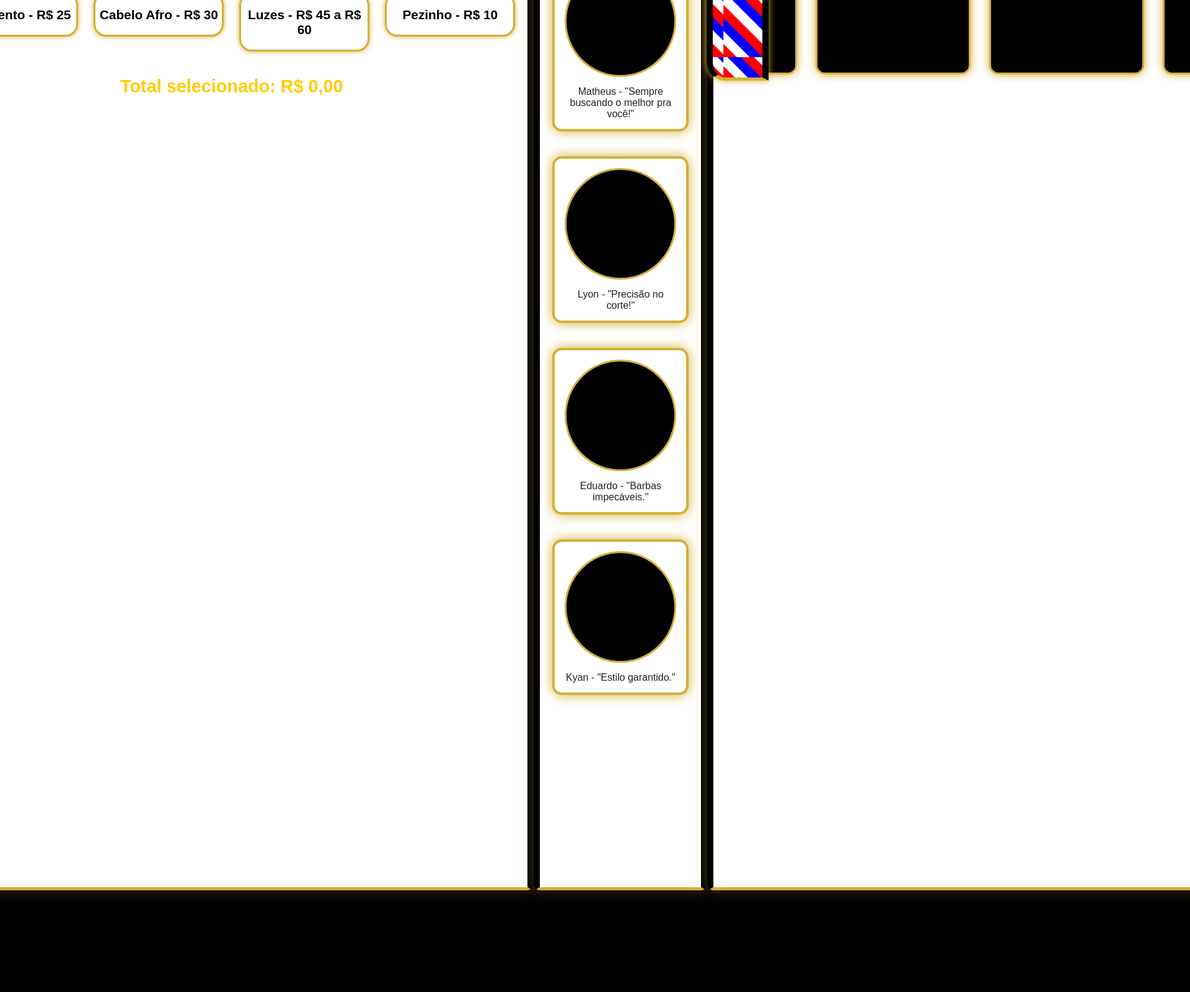
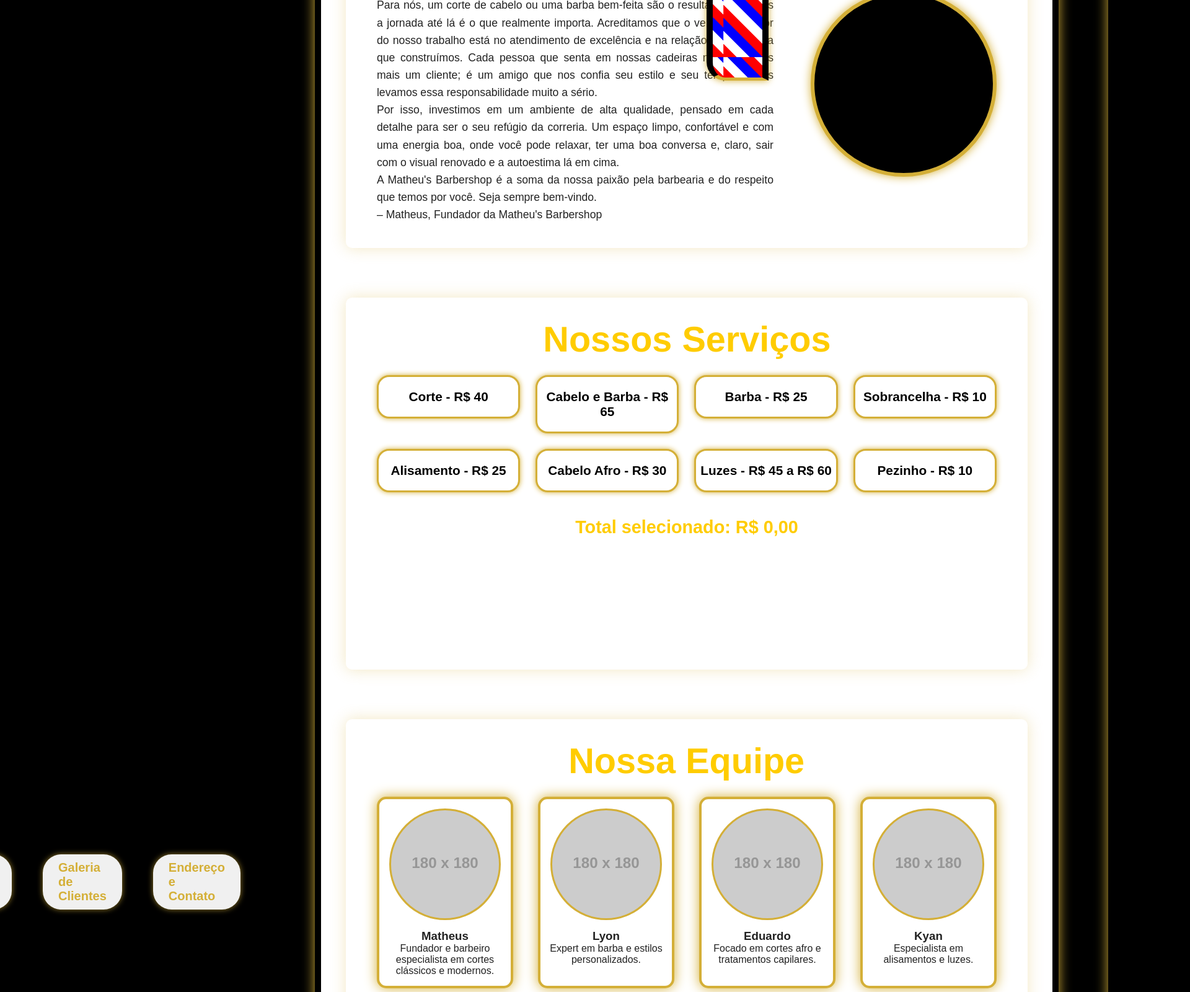
Before and after one commit to guilhermessilvasasd/matheus-barbershop, a plain HTML site: page index.html in a window 1280 px wide. Shown: the part 340-1940 px from the top of the page at 62% size, 1920 px wide, since content can reach past the window. Before the commit the page ends 1856 px from the top, so only its background shows below. Drawn offline with Linux system fonts and the light colour scheme; placeholder pictures from the web are drawn by us.

Commit message:
Update index.html

```diff
--- a/index.html
+++ b/index.html
@@ -1,49 +1,67 @@
 <!DOCTYPE html>
 <html lang="pt-BR">
+
 <head>
   <meta charset="UTF-8" />
-  <meta name="viewport" content="width=device-width, initial-scale=1.0" />
-  <title>Matheu's Barbershop</title>
+  <meta name="viewport" content="width=device-width, initial-scale=1" />
+  <title>Matheu's Barbershop - Estilo e Tradição em Mauá</title>
+  <meta name="description" content="A barbearia de referência em Mauá. Cortes, barba, e um ambiente de primeira. Agende seu horário na Matheu's Barbershop." />
   <link rel="stylesheet" href="style.css" />
-  <script defer src="script.js"></script>
+  <link rel="stylesheet" href="https://cdnjs.cloudflare.com/ajax/libs/font-awesome/6.5.2/css/all.min.css" />
 </head>
+
 <body>
+
+  <!-- Barber pole fixado no topo do cabeçalho -->
+  <div class="barber-pole"></div>
+
   <header class="container-header">
-    <div class="logo-simulado">LOGOTIPO</div>
+    <div class="logo-simulado">
+      LOGOTIPO
+    </div>
     <nav class="menu">
       <a href="#sobre">Sobre</a>
-      <a href="#servicos">Serviços</a>
-      <a href="#equipe">Equipe</a>
-      <a href="#galeria">Galeria</a>
-      <a href="#contato">Contato</a>
+      <a href="#servicos">Nossos Serviços</a>
+      <a href="#equipe">Nossa Equipe</a>
+      <a href="#galeria">Galeria de Clientes</a>
+      <a href="#contato">Endereço e Contato</a>
     </nav>
   </header>
 
-  <div class="barber-pole"></div>
+  <main>
 
-  <section class="section-padrao" id="sobre">
-    <h2 class="titulo-secao">Matheu's Barbershop</h2>
+    <!-- Seção Sobre -->
+    <section id="sobre" class="section-padrao">
+      <h2 class="titulo-secao">Sobre</h2>
       <div class="sobre-content">
         <div class="texto-sobre">
           <p>
-          Quando eu idealizei a Matheu's Barbershop, meu sonho ia muito além de apenas abrir um negócio. Eu queria criar um ponto de encontro, um lugar onde cada cliente se sentisse em casa no momento em que passasse pela porta.
+            Quando eu idealizei a Matheu's Barbershop, meu sonho ia muito além de apenas abrir um negócio.
+            Eu queria criar um ponto de encontro, um lugar onde cada cliente se sentisse em casa no momento em
+            que passasse pela porta.
           </p>
           <p>
-          Para nós, um corte de cabelo ou uma barba bem-feita são o resultado final, mas a jornada até lá é o que realmente importa. Acreditamos que o verdadeiro valor do nosso trabalho está no atendimento de excelência e na relação de confiança que construímos. Cada pessoa que senta em nossas cadeiras não é apenas mais um cliente; é um amigo que nos confia seu estilo e seu tempo. E nós levamos essa responsabilidade muito a sério.
+            Para nós, um corte de cabelo ou uma barba bem-feita são o resultado final, mas a jornada até lá é o que
+            realmente importa. Acreditamos que o verdadeiro valor do nosso trabalho está no atendimento de excelência
+            e na relação de confiança que construímos. Cada pessoa que senta em nossas cadeiras não é apenas mais um
+            cliente; é um amigo que nos confia seu estilo e seu tempo. E nós levamos essa responsabilidade muito a sério.
           </p>
           <p>
-          Por isso, investimos em um ambiente de alta qualidade, pensado em cada detalhe para ser o seu refúgio da correria. Um espaço limpo, confortável e com uma energia boa, onde você pode relaxar, ter uma boa conversa e, claro, sair com o visual renovado e a autoestima lá em cima.
+            Por isso, investimos em um ambiente de alta qualidade, pensado em cada detalhe para ser o seu refúgio da correria.
+            Um espaço limpo, confortável e com uma energia boa, onde você pode relaxar, ter uma boa conversa e, claro,
+            sair com o visual renovado e a autoestima lá em cima.
           </p>
           <p>
             A Matheu's Barbershop é a soma da nossa paixão pela barbearia e do respeito que temos por você. Seja sempre bem-vindo.
           </p>
-        <p>– Matheus, Fundador da Matheu's Barbershop</p>
+          <p class="assinatura">– Matheus, Fundador da Matheu's Barbershop</p>
         </div>
         <div class="foto-dono-quadro"></div>
       </div>
     </section>
 
-  <section class="section-padrao" id="servicos">
+    <!-- Seção Serviços -->
+    <section id="servicos" class="section-padrao">
       <h2 class="titulo-secao">Nossos Serviços</h2>
       <div class="servicos-grid">
         <div class="servico-item"><button>Corte - R$ 40</button></div>
@@ -55,34 +73,44 @@
         <div class="servico-item"><button>Luzes - R$ 45 a R$ 60</button></div>
         <div class="servico-item"><button>Pezinho - R$ 10</button></div>
       </div>
-    <div class="soma-servicos">Total selecionado: R$ <span id="total">0,00</span></div>
+      <p class="soma-servicos">
+        Total selecionado: R$ <span id="total">0,00</span>
+      </p>
     </section>
 
-  <section class="section-padrao" id="equipe">
+    <!-- Seção Equipe -->
+    <section id="equipe" class="section-padrao">
       <h2 class="titulo-secao">Nossa Equipe</h2>
       <div class="equipe-grid">
+        <!-- Funcionários alinhados lado a lado -->
         <div class="membro">
-        <div class="membro-foto"></div>
-        <p>Matheus - "Sempre buscando o melhor pra você!"</p>
+          <div class="membro-foto" style="background-image: url('https://via.placeholder.com/180x180?text=Matheus');"></div>
+          <h3>Matheus</h3>
+          <p class="comentario">Fundador e barbeiro especialista em cortes clássicos e modernos.</p>
         </div>
         <div class="membro">
-        <div class="membro-foto"></div>
-        <p>Lyon - "Precisão no corte!"</p>
+          <div class="membro-foto" style="background-image: url('https://via.placeholder.com/180x180?text=Lyon');"></div>
+          <h3>Lyon</h3>
+          <p class="comentario">Expert em barba e estilos personalizados.</p>
         </div>
         <div class="membro">
-        <div class="membro-foto"></div>
-        <p>Eduardo - "Barbas impecáveis."</p>
+          <div class="membro-foto" style="background-image: url('https://via.placeholder.com/180x180?text=Eduardo');"></div>
+          <h3>Eduardo</h3>
+          <p class="comentario">Focado em cortes afro e tratamentos capilares.</p>
         </div>
-      <div class="membro centralizado">
-        <div class="membro-foto"></div>
-        <p>Kyan - "Estilo garantido."</p>
+        <div class="membro">
+          <div class="membro-foto" style="background-image: url('https://via.placeholder.com/180x180?text=Kyan');"></div>
+          <h3>Kyan</h3>
+          <p class="comentario">Especialista em alisamentos e luzes.</p>
         </div>
       </div>
     </section>
 
-  <section class="section-padrao" id="galeria">
+    <!-- Seção Galeria -->
+    <section id="galeria" class="section-padrao">
       <h2 class="titulo-secao">Galeria de Clientes</h2>
       <div class="galeria-grid">
+        <!-- 5 quadros para fotos/videos, pretos com borda dourada -->
         <div class="galeria-item"></div>
         <div class="galeria-item"></div>
         <div class="galeria-item"></div>
@@ -91,17 +119,25 @@
       </div>
     </section>
 
-  <section class="section-padrao" id="contato">
-    <h2 class="titulo-secao">ENDEREÇO E CONTATO</h2>
-    <p><a href="https://www.google.com/maps/place/Galeria+Veneza" target="_blank">Galeria Veneza, Rua Exemplo, 123, Mauá - SP</a></p>
+    <!-- Seção Contato -->
+    <section id="contato" class="section-padrao">
+      <h2 class="titulo-secao">Endereço e Contato</h2>
+      <p class="endereco-contato">
+        Rua Exemplo, 123, Bairro Veneza, Mauá - SP<br />
+        <a href="https://goo.gl/maps/N3Fg5NtEcuPMBT1m6" target="_blank" rel="noopener noreferrer">Galeria Veneza (Clique para ver no Google Maps)</a>
+      </p>
       <div class="social-icons">
-      <a href="https://wa.me/5511999999999" target="_blank"><i class="fa-brands fa-whatsapp"></i></a>
-      <a href="https://instagram.com/exemplo" target="_blank"><i class="fa-brands fa-instagram"></i></a>
+        <a href="https://wa.me/5511999999999" target="_blank" aria-label="WhatsApp"><i class="fab fa-whatsapp"></i></a>
+        <a href="https://instagram.com/seuinsta" target="_blank" aria-label="Instagram"><i class="fab fa-instagram"></i></a>
       </div>
     </section>
+  </main>
 
   <footer>
-    <p>&copy; 2025 Matheu's Barbershop</p>
+    <p>Matheu's Barbershop © 2025 - Todos os direitos reservados</p>
   </footer>
+
+  <script src="script.js"></script>
 </body>
+
 </html>
```
Lines whose indentation alone changed are shown as unchanged.
